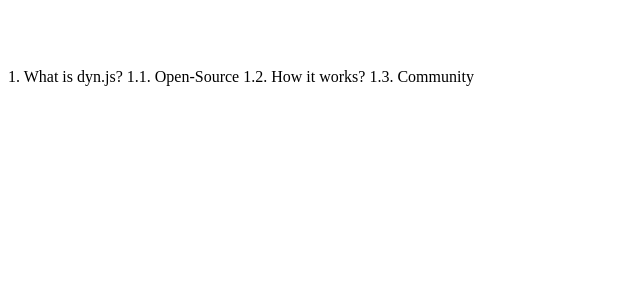
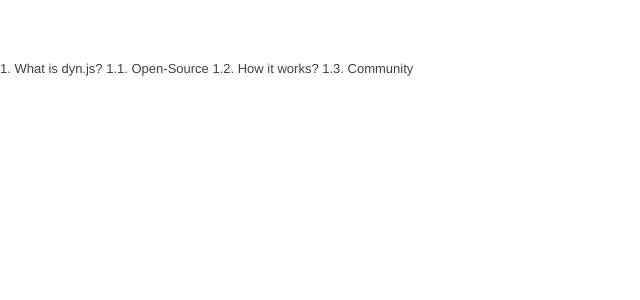
Before and after one commit to dynjs/dynjs.github.com, a Jekyll site: the page built from docs/documentation.html, in a window 1280 px wide. Shown: the top 300 px of the page, without its empty margins (0-640 px from the left). Built offline with Jekyll 4.4.1, drawn with Linux system fonts in a browser that asks for light colours.

Commit message:
Changing css reference

```diff
--- a/_layouts/main.html
+++ b/_layouts/main.html
@@ -3,7 +3,7 @@
   <head>
     <meta charset="utf-8">
 		<title>{{ page.title }} | dyn.js - (almost) 100% invokedynamic ecmascript implementation</title>
-   <link href="css/bootstrap.css" rel="stylesheet">
+   <link href="/css/bootstrap.css" rel="stylesheet">
     <style type="text/css">
       body {
         padding-top: 60px;
```
